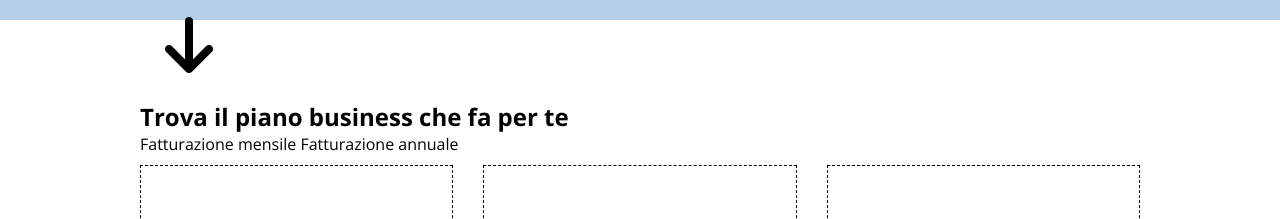
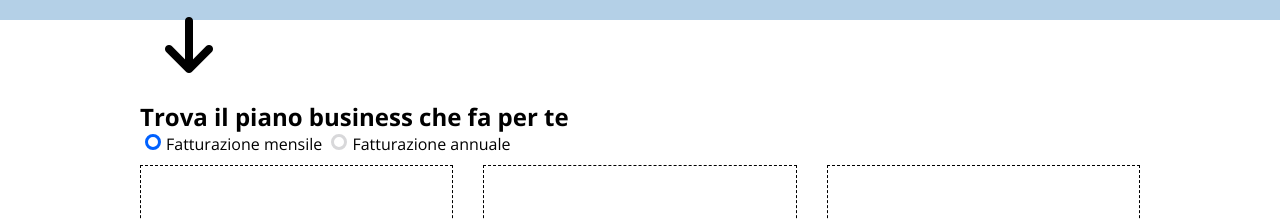
Before and after one commit to AndreaMargutti/htmlcss-dropbox, a plain HTML site: page index.html in a window 1280 px wide. Shown: the part 780-999 px from the top of the page. Drawn offline with nearby package versions, Linux system fonts and the light colour scheme.

Commit message:
style of checkbox

```diff
--- a/css/style.css
+++ b/css/style.css
@@ -136,6 +136,21 @@ img {
 
 /*main*/
 
+.checkbox {
+    display: inline-block;
+    height: 5px;
+    width: 5px;
+    background-color: white;
+    margin: 0 5px;
+    border: 3px solid #D8D8DA;
+    border-radius: 50%;
+    padding: 5px;
+}
+
+.selected {
+    border: 3px solid #0061FF;
+}
+
 .row {
     display: flex;
     gap: 30px;
--- a/index.html
+++ b/index.html
@@ -61,8 +61,8 @@
         <div class="sm-container">
             <div class="form">
                 <h2>Trova il piano business che fa per te</h2>
-                <span>Fatturazione mensile</span>
-                <span>Fatturazione annuale</span>
+                <span> <span class="checkbox selected"></span>Fatturazione mensile</span>
+                <span> <span class="checkbox"></span>Fatturazione annuale</span>
             </div>
             <div class="row">
                 <div class="col">
```
